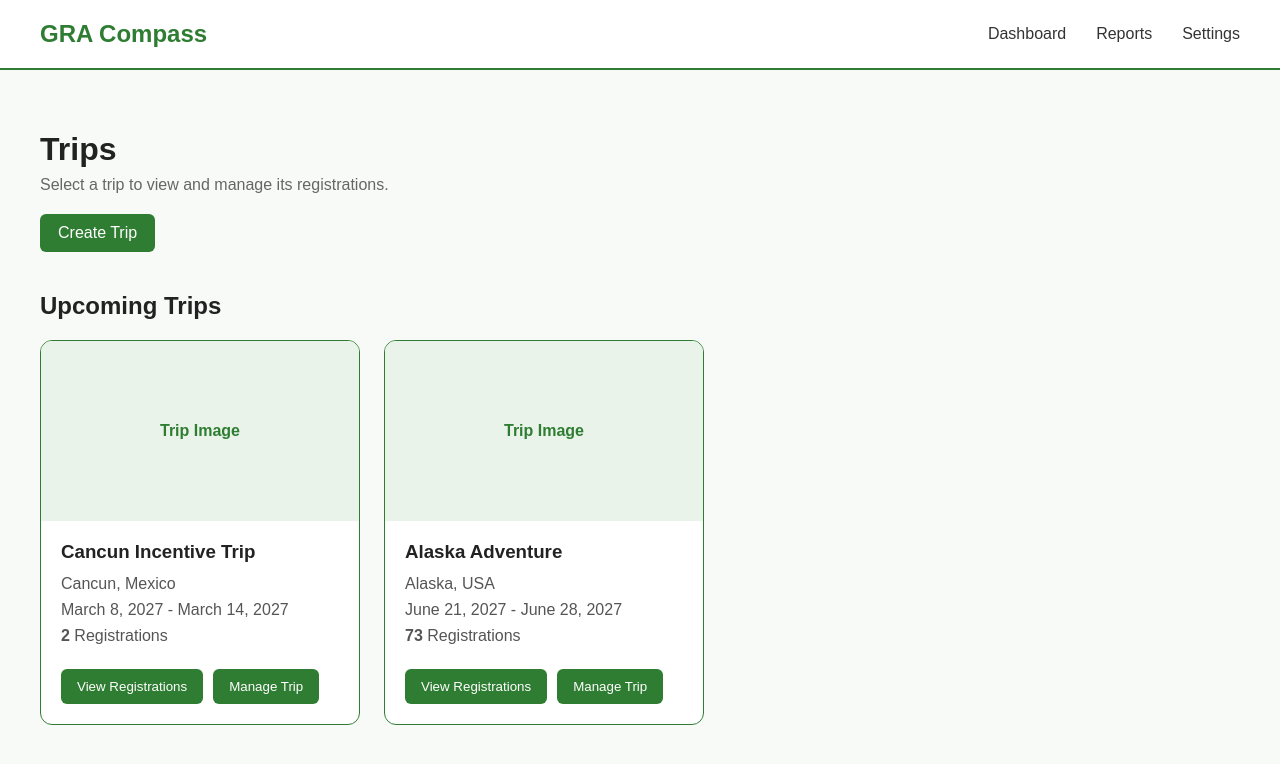
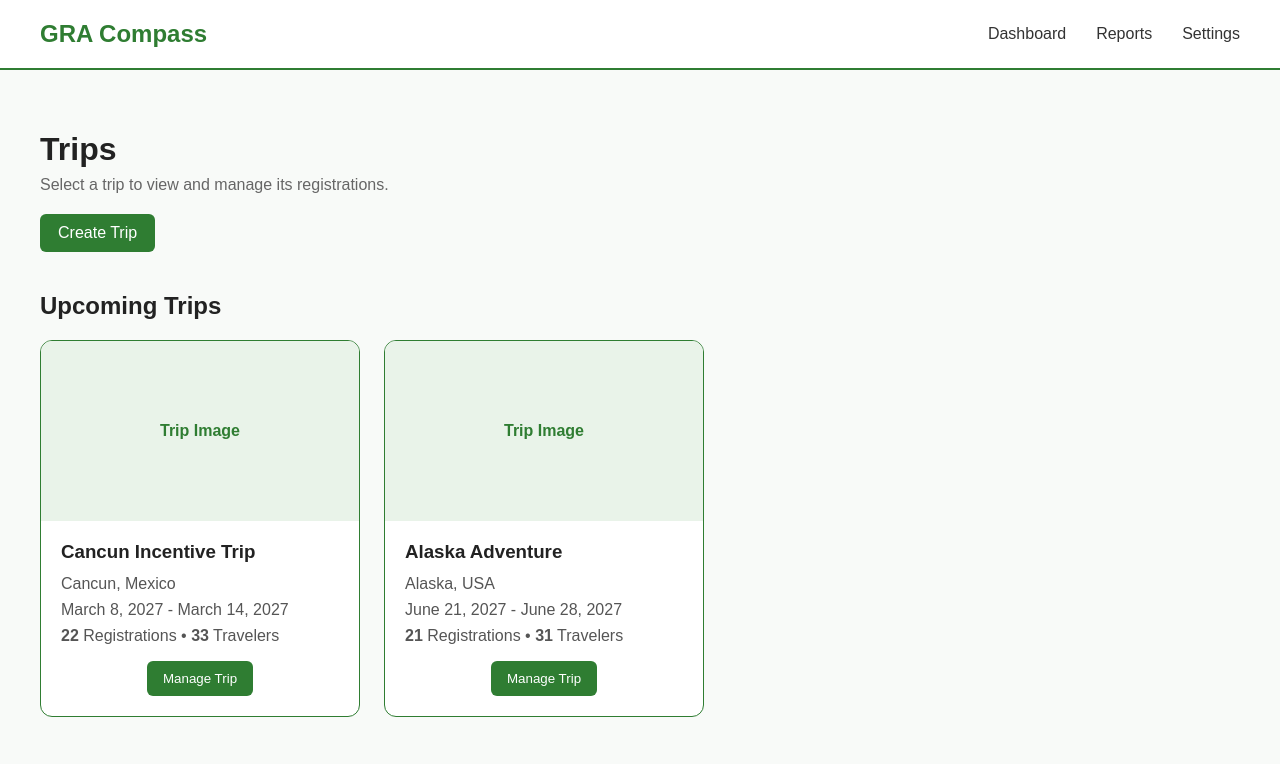
Before and after one commit to KenM66/gra-compass, a React (Vite) app in the folder gra-compass-react/: page / in a window 1280 px wide. Shown: the top 764 px of the page. Built offline with nearby package versions, Linux system fonts and the light colour scheme.

Commit message:
Use dynamic registration and session counts

```diff
--- a/gra-compass-react/src/App.jsx
+++ b/gra-compass-react/src/App.jsx
@@ -99,7 +99,15 @@ const App = () => {
           path="/trips/create"
           element={<CreateTrip setTrips={setTrips} />}
         />
-        <Route path="/" element={<Dashboard trips={trips} />} />
+        <Route
+          path="/"
+          element={
+            <Dashboard
+              trips={trips}
+              registrationsByTrip={registrationsByTrip}
+            />
+          }
+        />
       </Routes>
     </BrowserRouter>
   );
--- a/gra-compass-react/src/components/SelectionCard.jsx
+++ b/gra-compass-react/src/components/SelectionCard.jsx
@@ -7,6 +7,7 @@ const SelectionCard = ({
   handleDeleteSelection,
   handleToggleActive,
   handleAddSession,
+  getSessionRegistrationCount,
 }) => {
   const [editingSelectionId, setEditingSelectionId] = useState(null);
   const [editSelectionType, setEditSelectionType] = useState("");
@@ -41,6 +42,10 @@ const SelectionCard = ({
   const selectedSession = selection.sessions?.find(
     (session) => session.id === selectedSessionId,
   );
+
+  const registeredCount = selectedSession
+    ? getSessionRegistrationCount(selectedSession.id)
+    : 0;
 
   return (
     <div className="selection-card">
@@ -186,21 +191,18 @@ const SelectionCard = ({
               </p>
 
               <p>
-                <strong>Registered:</strong>{" "}
-                {selectedSession.registeredCount ?? 0}
+                <strong>Registered:</strong> {registeredCount}
               </p>
 
               <p>
                 <strong>Remaining:</strong>{" "}
                 {selectedSession.maxCapacity
-                  ? selectedSession.maxCapacity -
-                    (selectedSession.registeredCount ?? 0)
+                  ? selectedSession.maxCapacity - registeredCount
                   : "No limit"}
               </p>
 
               {selectedSession.maxCapacity &&
-                (selectedSession.registeredCount ?? 0) >=
-                  selectedSession.maxCapacity && (
+                registeredCount >= selectedSession.maxCapacity && (
                   <p className="selection-full">FULL</p>
                 )}
               <div className="selection-actions">
--- a/gra-compass-react/src/components/TripCard.css
+++ b/gra-compass-react/src/components/TripCard.css
@@ -32,7 +32,8 @@
 }
 
 .trip-card-content button {
-  margin-top: 16px;
+  display: block;
+  margin: 16px auto 0;
   padding: 10px 16px;
   background-color: #2f7d32;
   color: white;
--- a/gra-compass-react/src/components/TripCard.jsx
+++ b/gra-compass-react/src/components/TripCard.jsx
@@ -8,6 +8,7 @@ const TripCard = ({
   startDate,
   endDate,
   registrationCount,
+  travelerCount,
   imagePreview,
 }) => {
   const navigate = useNavigate();
@@ -27,10 +28,6 @@ const TripCard = ({
     });
   };
 
-  const handleViewRegistrations = () => {
-    navigate(`/trips/${tripId}/registrations`);
-  };
-
   return (
     <div className="trip-card">
       <div className="trip-card-image">
@@ -46,10 +43,12 @@ const TripCard = ({
         </p>
 
         <p>
-          <strong>{registrationCount}</strong> Registrations
+          <strong>{registrationCount}</strong>{" "}
+          {registrationCount === 1 ? "Registration" : "Registrations"}
+          {" • "}
+          <strong>{travelerCount}</strong>{" "}
+          {travelerCount === 1 ? "Traveler" : "Travelers"}
         </p>
-
-        <button onClick={handleViewRegistrations}>View Registrations</button>
         <button onClick={() => navigate(`/trips/${tripId}/manage`)}>
           Manage Trip
         </button>
--- a/gra-compass-react/src/data/mockTripSelections.js
+++ b/gra-compass-react/src/data/mockTripSelections.js
@@ -10,7 +10,7 @@ const selectionsByTrip = {
           date: "2027-03-09",
           time: "10:00",
           maxCapacity: 25,
-          registeredCount: 17,
+
           active: true,
         },
         {
@@ -18,7 +18,7 @@ const selectionsByTrip = {
           date: "2027-03-09",
           time: "14:00",
           maxCapacity: 25,
-          registeredCount: 20,
+
           active: true,
         },
       ],
@@ -34,7 +34,7 @@ const selectionsByTrip = {
           date: "2027-03-10",
           time: "09:00",
           maxCapacity: 12,
-          registeredCount: 12,
+
           active: true,
         },
       ],
@@ -50,7 +50,7 @@ const selectionsByTrip = {
           date: "2027-03-11",
           time: "18:30",
           maxCapacity: 40,
-          registeredCount: 28,
+
           active: false,
         },
         {
@@ -58,7 +58,7 @@ const selectionsByTrip = {
           date: "2027-03-12",
           time: "18:30",
           maxCapacity: 40,
-          registeredCount: 31,
+
           active: true,
         },
         {
@@ -66,7 +66,7 @@ const selectionsByTrip = {
           date: "2027-03-13",
           time: "18:30",
           maxCapacity: 40,
-          registeredCount: 0,
+
           active: true,
         },
       ],
@@ -82,7 +82,7 @@ const selectionsByTrip = {
           date: "2027-03-10",
           time: "13:00",
           maxCapacity: 8,
-          registeredCount: 5,
+
           active: true,
         },
         {
@@ -90,7 +90,7 @@ const selectionsByTrip = {
           date: "2027-03-10",
           time: "15:00",
           maxCapacity: 8,
-          registeredCount: 8,
+
           active: true,
         },
       ],
@@ -106,7 +106,7 @@ const selectionsByTrip = {
           date: "2027-03-08",
           time: "19:00",
           maxCapacity: 100,
-          registeredCount: 73,
+
           active: true,
         },
       ],
--- a/gra-compass-react/src/data/mockTrips.js
+++ b/gra-compass-react/src/data/mockTrips.js
@@ -5,7 +5,6 @@ const trips = [
     destination: "Cancun, Mexico",
     startDate: "March 8, 2027",
     endDate: "March 14, 2027",
-    registrationCount: 2,
     registrationCapacity: 250,
     travelerCapacity: 300,
     registrationCloseDate: "",
@@ -17,7 +16,6 @@ const trips = [
     destination: "Alaska, USA",
     startDate: "June 21, 2027",
     endDate: "June 28, 2027",
-    registrationCount: 73,
     registrationCapacity: 100,
     registrationsPaused: false,
   },
--- a/gra-compass-react/src/pages/Dashboard.jsx
+++ b/gra-compass-react/src/pages/Dashboard.jsx
@@ -3,7 +3,7 @@ import "../components/Dashboard.css";
 
 import { useNavigate } from "react-router-dom";
 
-const Dashboard = ({ trips }) => {
+const Dashboard = ({ trips, registrationsByTrip }) => {
   const navigate = useNavigate();
   return (
     <main className="dashboard">
@@ -23,7 +23,20 @@ const Dashboard = ({ trips }) => {
         <h2>Upcoming Trips</h2>
 
         <div className="trip-list">
-          {trips.map((trip) => (
+          {trips.map((trip) => {
+            const registrations = registrationsByTrip[trip.id] || [];
+
+            const registrationCount = registrations.length;
+
+            const travelerCount = registrations.reduce(
+              (total, registration) =>
+                total +
+                1 +
+                (registration.bringingGuest && registration.guest ? 1 : 0),
+              0,
+            );
+
+            return (
               <TripCard
                 key={trip.id}
                 tripId={trip.id}
@@ -31,10 +44,12 @@ const Dashboard = ({ trips }) => {
                 destination={trip.destination}
                 startDate={trip.startDate}
                 endDate={trip.endDate}
-              registrationCount={trip.registrationCount}
+                registrationCount={registrationCount}
+                travelerCount={travelerCount}
                 imagePreview={trip.imagePreview}
               />
-          ))}
+            );
+          })}
         </div>
       </section>
     </main>
--- a/gra-compass-react/src/pages/RegistrationDetails.jsx
+++ b/gra-compass-react/src/pages/RegistrationDetails.jsx
@@ -9,6 +9,15 @@ const RegistrationDetails = ({
 }) => {
   const { tripId, id } = useParams();
   const navigate = useNavigate();
+
+  const tripRegistrations = registrationsByTrip[tripId] || [];
+
+  const getSessionRegistrationCount = (sessionId) =>
+    tripRegistrations.filter((registration) =>
+      registration.activities?.some(
+        (activity) => activity.sessionId === sessionId,
+      ),
+    ).length;
 
   const [isEditingPersonalInfo, setIsEditingPersonalInfo] = useState(false);
 
@@ -1040,7 +1049,8 @@ const RegistrationDetails = ({
                                   activity.sessionId === session.id,
                               ) &&
                               (!session.active ||
-                                session.registeredCount >= session.maxCapacity)
+                                getSessionRegistrationCount(session.id) >=
+                                  session.maxCapacity)
                             }
                             onChange={() => {
                               setEditSelections((currentSelections) =>
@@ -1063,9 +1073,10 @@ const RegistrationDetails = ({
                           <span>
                             {!session.active
                               ? "Unavailable"
-                              : session.registeredCount >= session.maxCapacity
+                              : getSessionRegistrationCount(session.id) >=
+                                  session.maxCapacity
                                 ? "Full"
-                                : `${session.maxCapacity - session.registeredCount} spots left`}
+                                : `${session.maxCapacity - getSessionRegistrationCount(session.id)} spots left`}
                           </span>
                         </label>
                       ))}
--- a/gra-compass-react/src/pages/TripManagement.jsx
+++ b/gra-compass-react/src/pages/TripManagement.jsx
@@ -44,8 +44,16 @@ const TripManagement = ({ trips, setTrips, registrationsByTrip }) => {
 
   const tripRegistrations = registrationsByTrip[tripId] || [];
 
+  const getSessionRegistrationCount = (sessionId) =>
+    tripRegistrations.filter((registration) =>
+      registration.activities?.some(
+        (activity) => activity.sessionId === sessionId,
+      ),
+    ).length;
+
   const travelerCount = tripRegistrations.reduce(
-    (total, registration) => total + 1 + (registration.bringingGuest ? 1 : 0),
+    (total, registration) =>
+      total + 1 + (registration.bringingGuest && registration.guest ? 1 : 0),
     0,
   );
 
@@ -336,9 +344,13 @@ const TripManagement = ({ trips, setTrips, registrationsByTrip }) => {
       (session) => session.id === sessionId,
     );
 
-    if ((session?.registeredCount ?? 0) > 0) {
+    const registeredCount = session
+      ? getSessionRegistrationCount(session.id)
+      : 0;
+
+    if (registeredCount > 0) {
       alert(
-        `This session cannot be deleted because ${session.registeredCount} people are already registered for it.`,
+        `This session cannot be deleted because ${registeredCount} people are already registered for it.`,
       );
       return false;
     }
@@ -503,12 +515,13 @@ const TripManagement = ({ trips, setTrips, registrationsByTrip }) => {
 
     const newCapacity = maxCapacity ? Number(maxCapacity) : null;
 
-    if (
-      newCapacity !== null &&
-      newCapacity < (currentSession?.registeredCount ?? 0)
-    ) {
+    const registeredCount = currentSession
+      ? getSessionRegistrationCount(currentSession.id)
+      : 0;
+
+    if (newCapacity !== null && newCapacity < registeredCount) {
       alert(
-        `Capacity cannot be lower than the ${currentSession?.registeredCount ?? 0} people already registered.`,
+        `Capacity cannot be lower than the ${registeredCount} people already registered.`,
       );
       return false;
     }
@@ -692,7 +705,7 @@ const TripManagement = ({ trips, setTrips, registrationsByTrip }) => {
         ) : (
           <RegistrationSummary
             status={registrationStatus}
-            registrationCount={trip?.registrationCount ?? 0}
+            registrationCount={tripRegistrations.length}
             travelerCount={travelerCount}
             registrationCloseDate={trip?.registrationCloseDate}
             onEditSettings={() => setEditingRegistrationSettings(true)}
@@ -720,6 +733,7 @@ const TripManagement = ({ trips, setTrips, registrationsByTrip }) => {
               handleToggleActive={handleToggleActive}
               handleAddSession={handleAddSession}
               handleSaveEdit={handleSaveEdit}
+              getSessionRegistrationCount={getSessionRegistrationCount}
             />
           ))}
           <div className="add-selection-form">
```
Lines whose indentation alone changed are shown as unchanged.
